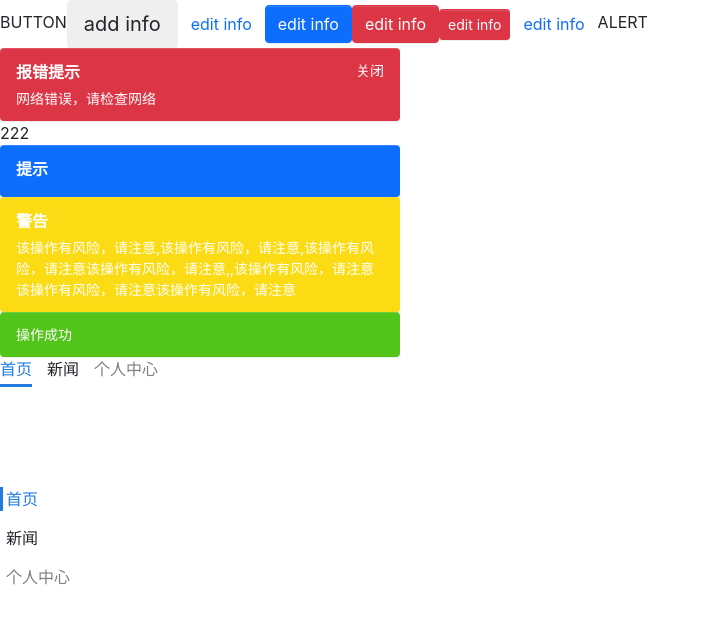
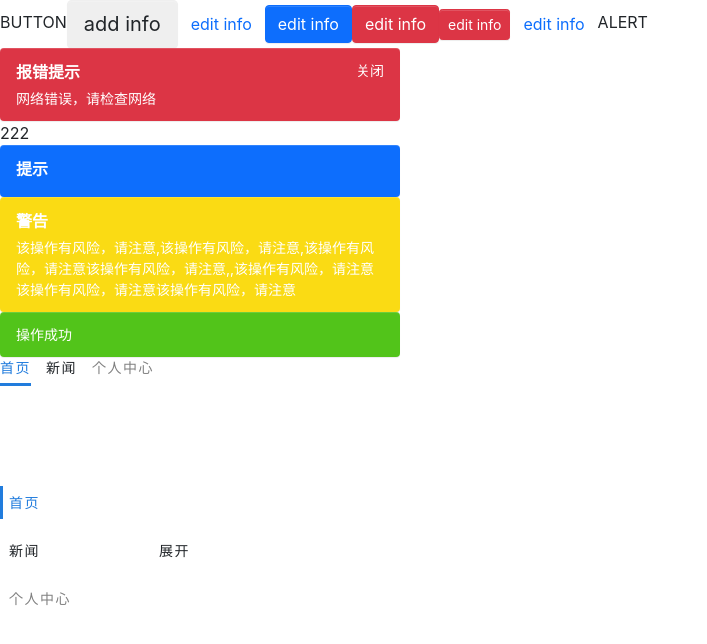
Before and after one commit to LilyLinxl/super-ui, a React (Create React App) app: page / in a window 1280 px wide. Shown: the top 644 px of the page, without its empty margins (0-707 px from the left). Built offline with nearby package versions, Linux system fonts and the light colour scheme.

Commit message:
improve: vertical menu

```diff
--- a/src/App.tsx
+++ b/src/App.tsx
@@ -15,10 +15,12 @@ function App() {
         {
           label: "党建新闻",
           key: "party",
+          onClick: (v: any) => console.log("v", v),
         },
         {
           label: "园区新闻",
           key: "yuanqu",
+          onClick: (v: any) => console.log("v", v),
         },
       ],
     },
--- a/src/components/Menu/MenuItem/_styles.scss
+++ /dev/null
@@ -1,12 +0,0 @@
-.menu-item-disabled {
-  color: gray;
-  cursor: not-allowed;
-}
-.menu-item-children {
-  position: absolute;
-  border: 2px solid rgb(20, 71, 117);
-  padding: 10px;
-  .menu-sub-item-active {
-    background-color: rgb(141, 177, 216);
-  }
-}
--- a/src/components/Menu/MenuItem/menuItem.tsx
+++ b/src/components/Menu/MenuItem/menuItem.tsx
@@ -1,39 +1,67 @@
 import React, { useState } from "react";
 import classNames from "classnames";
-import "./_styles.scss";
 export interface MenuItemProps {
   label?: string;
   disabled?: boolean;
   key?: string;
   children?: MenuItemProps[];
   onClick?: Function;
+  mode?: String;
+  className?: String;
 }
 const MenuItem: React.FC<MenuItemProps> = (props) => {
-  const { label, disabled, children } = props;
+  const { label, disabled, children, mode, className } = props;
+  const [btnName, setBtnName] = useState("展开");
   const [childrenVisible, setChildrenVisible] = useState(false);
-  const classnames = classNames("menu", {
+  const classnames = classNames(`${className}`, {
     "menu-item-disabled": disabled,
   });
   const [selectedItem, setSelectedItem] = useState("" as any);
-  const defaultClick = (item: MenuItemProps) => {
+  const clickHandle = (item: MenuItemProps) => {
     setSelectedItem(item.key);
+    item.onClick && item.onClick(item);
   };
+
   return (
     <>
-      <div
-        className={classnames}
-        onMouseEnter={() => setChildrenVisible(!childrenVisible)}
-        // onMouseLeave={() => setChildrenVisible(!childrenVisible)}
-      >
-        {label}
-      </div>
+      {mode === "horizontal" ? (
+        <div
+          className={classnames}
+          onMouseEnter={() => setChildrenVisible(!childrenVisible)}
+        >
+          <div>{label}</div>
+        </div>
+      ) : (
+        <div className={classnames}>
+          <div>{label}</div>
+          {children?.length && (
+            <div
+              className="menu-btn"
+              onClick={() => {
+                setChildrenVisible(!childrenVisible);
+                setBtnName(() => (childrenVisible ? "展开" : "收起"));
+              }}
+            >
+              {btnName}
+            </div>
+          )}
+        </div>
+      )}
+
       {childrenVisible && children?.length && (
-        <div className="menu-item-children">
+        <div
+          className="menu-item-children"
+          onMouseLeave={
+            mode === "horizontal"
+              ? () => setChildrenVisible(!childrenVisible)
+              : () => null
+          }
+        >
           {children?.map((v: MenuItemProps) => (
             <div
               key={v.key}
               onClick={() => {
-                v.disabled || (v.onClick ? v.onClick(v) : defaultClick(v));
+                v.disabled || clickHandle(v);
               }}
               className={
                 selectedItem === v.key
--- a/src/components/Menu/_styles.scss
+++ b/src/components/Menu/_styles.scss
@@ -1,30 +1,107 @@
 .menu {
-  .menu-item {
+  font-size: 14px;
+  .menu-item,
+  .menu-sub-item {
     cursor: pointer;
+    letter-spacing: 1.5px;
+  }
+  .menu-item-disabled {
+    color: gray;
+    cursor: not-allowed;
   }
 }
 .menu-horizontal {
+  position: relative;
   display: flex;
   .menu-item {
-    padding-bottom: 3px;
+    padding-bottom: 5px;
     margin-right: 15px;
-    border-bottom: 3px solid transparent;
+    border-bottom: 3.5px solid transparent;
+    &:hover {
+      border-bottom: 3.5px solid rgb(33, 124, 221);
+      background-color: transparent;
+    }
+  }
+  .menu-item-disabled {
+    &:hover {
+      border-bottom: 3.5px solid transparent;
+    }
   }
   .menu-horizontal-item-active {
-    border-bottom: 3px solid rgb(33, 124, 221);
+    border-bottom: 3.5px solid rgb(33, 124, 221);
     color: rgb(33, 124, 221);
     transition: all 0.5s ease-in;
   }
+  .menu-item-children {
+    min-width: 150px;
+    position: absolute;
+    border: 1px solid #ccc;
+    top: 35px;
+    color: #000;
+    .menu-sub-item {
+      margin: 2px;
+      padding: 5px 10px;
+      border-radius: 3px;
+      &:hover {
+        background-color: rgba(179, 182, 182, 0.348);
+      }
+    }
+    .menu-sub-item-active {
+      background-color: rgb(192, 217, 243);
+      color: rgb(33, 124, 221);
+      &:hover {
+        background-color: rgb(192, 217, 243);
+      }
+    }
+  }
 }
 .menu-vertical {
+  max-width: 200px;
   .menu-item {
-    padding-left: 3px;
+    display: flex;
+    justify-content: space-between;
+    padding: 6px 0px 6px 6px;
+    vertical-align: middle;
     margin-bottom: 15px;
-    border-left: 3px solid transparent;
+    border-left: 3.5px solid transparent;
+    &:hover {
+      background-color: rgba(179, 182, 182, 0.348);
+    }
+    .menu-btn {
+      margin-right: 10px;
+    }
+  }
+
+  .menu-item-disabled {
+    &:hover {
+      background-color: transparent;
+    }
   }
   .menu-vertical-item-active {
-    border-left: 3px solid rgb(33, 124, 221);
+    border-left: 3.5px solid rgb(33, 124, 221);
     color: rgb(33, 124, 221);
     transition: all 0.5s ease-in;
   }
+  .menu-item-children {
+    margin-top: 10px;
+    text-indent: 10px;
+    background-color: #eee;
+    min-width: 150px;
+    color: #000;
+    .menu-sub-item {
+      margin: 2px;
+      padding: 5px 10px;
+      border-radius: 3px;
+      &:hover {
+        background-color: rgba(179, 182, 182, 0.348);
+      }
+    }
+    .menu-sub-item-active {
+      background-color: rgb(192, 217, 243);
+      color: rgb(33, 124, 221);
+      &:hover {
+        background-color: rgb(192, 217, 243);
+      }
+    }
+  }
 }
--- a/src/components/Menu/menu.tsx
+++ b/src/components/Menu/menu.tsx
@@ -12,11 +12,10 @@ interface MenuProps {
   mode?: MenuMode;
   items: MenuItemProps[];
   onClick?: Function;
-  onSelect?: Function;
   selectedKey?: string;
 }
 const Menu: React.FC<MenuProps> = (props) => {
-  const { className, mode, items, onClick, onSelect, selectedKey } = props;
+  const { className, mode, items, onClick, selectedKey } = props;
   const [selectedItem, setSelectedItem] = useState(
     selectedKey || items?.[0].key
   );
@@ -34,14 +33,17 @@ const Menu: React.FC<MenuProps> = (props) => {
             onClick={() => {
               v.disabled || (onClick ? onClick(v) : defaultClick(v));
             }}
-            className={
-              selectedItem === v.key
-                ? `menu-item menu-${mode}-item-active`
-                : "menu-item"
-            }
             key={v.key}
           >
-            <MenuItem {...v} />
+            <MenuItem
+              {...v}
+              mode={mode}
+              className={
+                selectedItem === v.key
+                  ? `menu-item menu-${mode}-item-active`
+                  : "menu-item"
+              }
+            />
           </div>
         );
       })}
```
